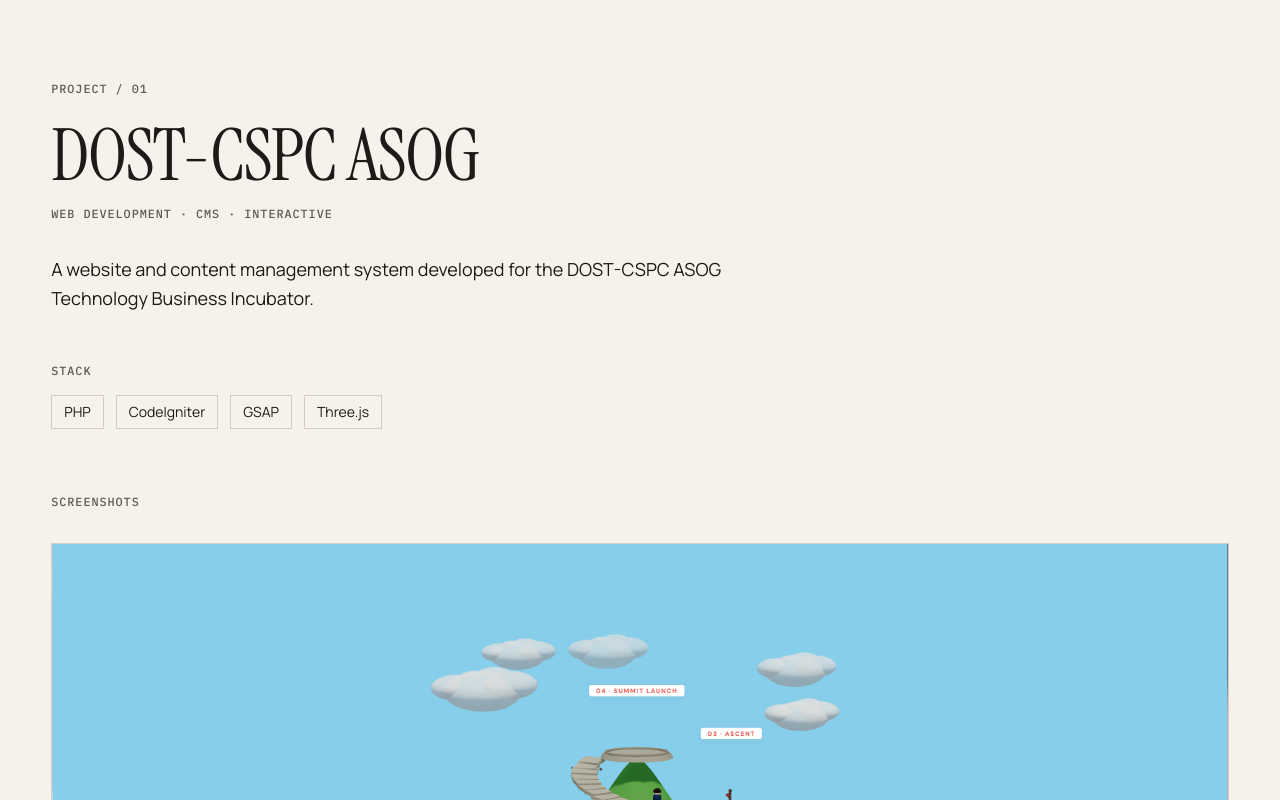
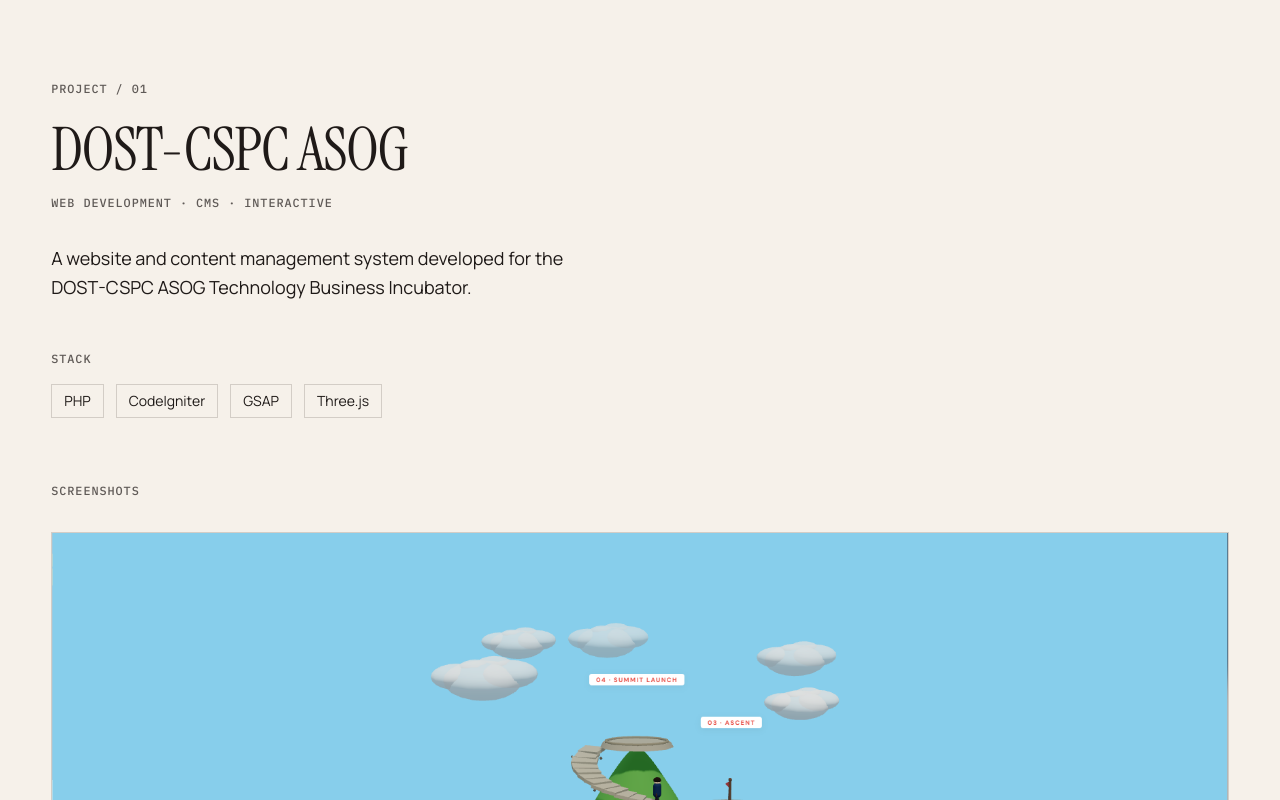
Before and after one commit to DeGrozer/jan-andrew-portfolio, a Next.js app: page /projects/asog-tbi in a window 1280 px wide. Shown: the top 800 px of the page. Built offline with nearby package versions, Linux system fonts and the light colour scheme.

Commit message:
-- adjust the typography in the 04 / opticcs project showcase.

```diff
--- a/app/projects/[slug]/page.tsx
+++ b/app/projects/[slug]/page.tsx
@@ -31,9 +31,9 @@ export default async function ProjectPage({ params }: ProjectPageProps) {
     return (
         <main className="container-editorial py-20">
             <p className="label-mono">PROJECT / {project.number}</p>
-            <h1 className="headline-serif mt-6 text-5xl md:text-7xl">{project.name}</h1>
+            <h1 className="headline-serif mt-6 text-4xl md:text-6xl">{project.name}</h1>
             <p className="label-mono mt-4 text-[color:var(--muted)]">{project.category}</p>
-            <p className="mt-8 max-w-prose text-lg leading-relaxed">{project.description}</p>
+            <p className="mt-8 max-w-[47ch] text-lg leading-relaxed">{project.description}</p>
 
             {project.stack && project.stack.length > 0 && (
                 <div className="mt-12">
--- a/components/sections/SelectedWork.tsx
+++ b/components/sections/SelectedWork.tsx
@@ -114,7 +114,7 @@ export function SelectedWorkSection() {
                     </p>
                     <h3
                       id={`${project.slug}-title`}
-                      className="headline-serif text-left text-3xl leading-[0.96] md:text-4xl xl:text-[3.35rem]"
+                      className="headline-serif text-left text-3xl leading-[0.96] md:text-4xl xl:text-[2.75rem]"
                     >
                       {project.title}
                     </h3>
@@ -131,7 +131,7 @@ export function SelectedWorkSection() {
                     )}
                   </div>
 
-                  <p className="max-w-[42ch] text-left text-sm leading-relaxed text-[color:var(--foreground)]/88 md:text-base">
+                  <p className="max-w-none text-left text-sm leading-relaxed text-[color:var(--foreground)]/88 md:text-base">
                     {project.description}
                   </p>
 
```
